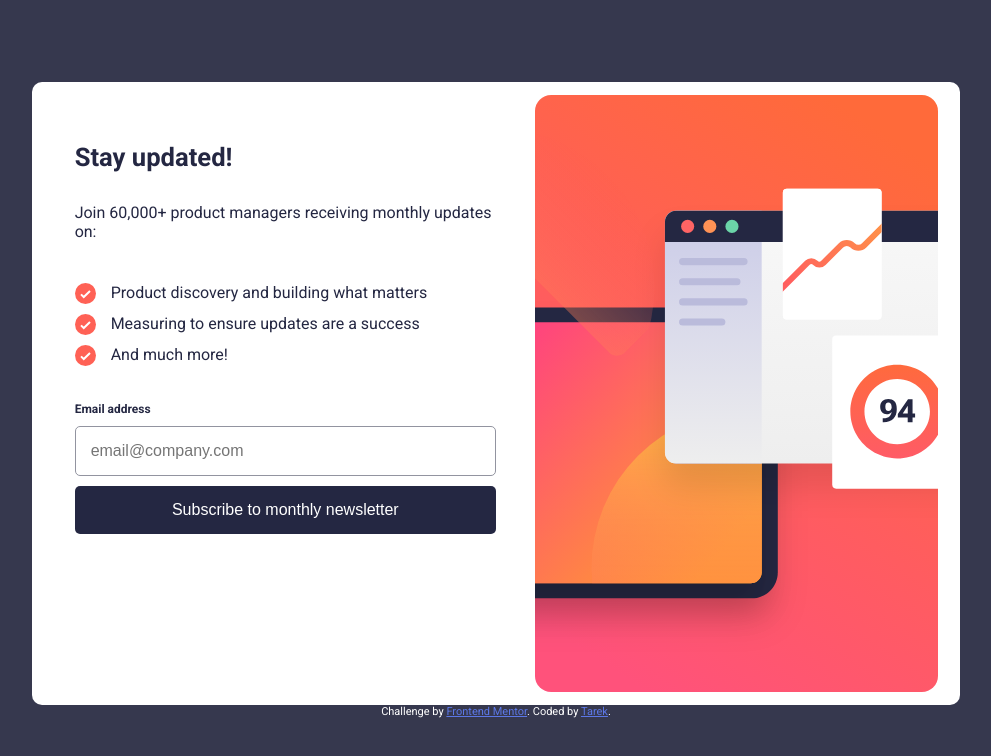
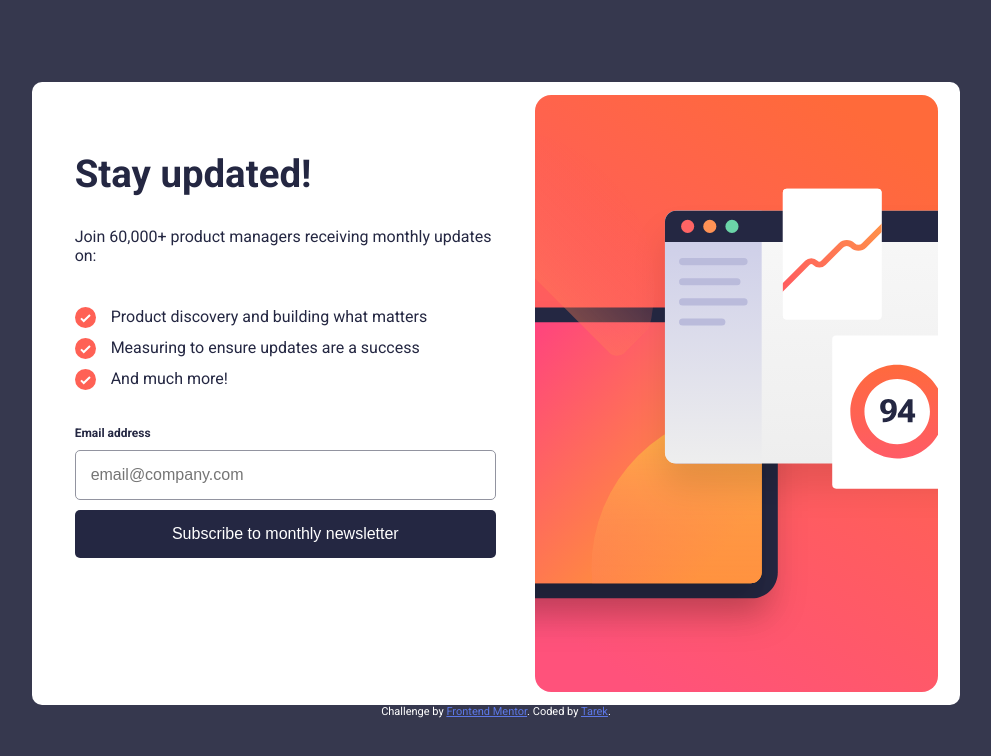
Before and after one commit to tarekul/newsletter-sign-up-with-success-message, a plain HTML site: page index.html in a window 1280 px wide. Shown: the whole page, without its empty margins (144-1135 px from the left). Drawn offline with Linux system fonts and the light colour scheme.

Commit message:
adjust font responsiveness for title

```diff
--- a/styles.css
+++ b/styles.css
@@ -39,7 +39,7 @@ body {
 }
 
 .title {
-    font-size: clamp(24px, 2vw, 50px);
+    font-size: clamp(24px, 3vw, 50px);
     font-weight: 700;
     margin-bottom: 15px;
 }
```
